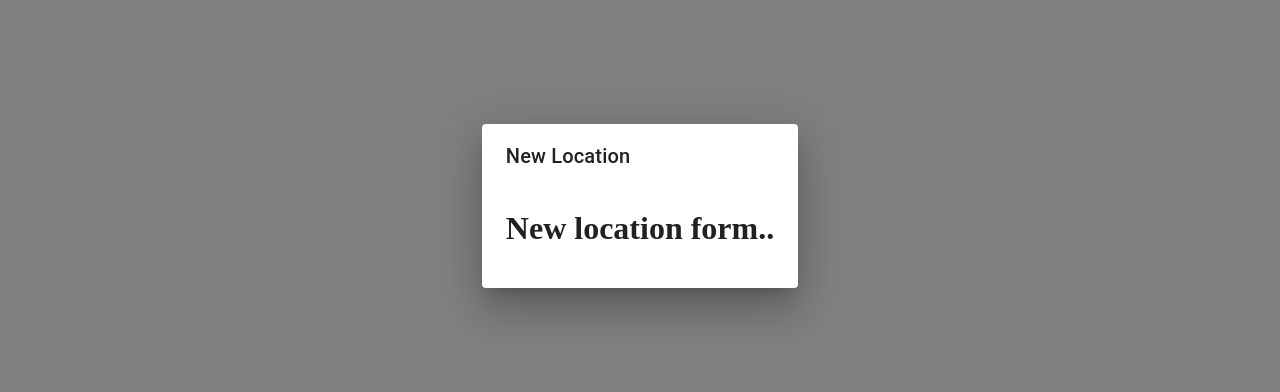
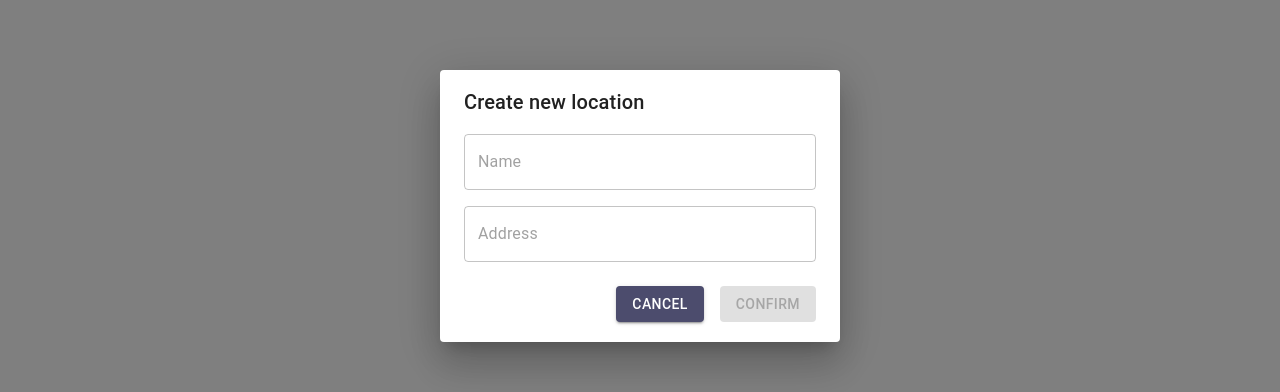
Before and after one commit to yamin227580/food-pos, a Next.js app: page /backoffice/locations in a window 1280 px wide. Both pictures are taken after a click on the button "NEW LOCATION". Shown: the part 194-586 px from the top of the page. Built offline with nearby package versions, Linux system fonts and the light colour scheme; no server answers.

Commit message:
show_selectedLocation_created_newLocation_And_render_allLocation_withItemCard

```diff
--- /dev/null
+++ b/src/components/ItemCard.tsx
@@ -0,0 +1,70 @@
+import { Paper, Typography } from "@mui/material";
+import Link from "next/link";
+import { ReactNode } from "react";
+
+interface Props {
+  icon: ReactNode;
+  title: string;
+  href?: string;
+  subtitle?: string;
+}
+
+const ItemCard = ({ icon, title, href, subtitle }: Props) => {
+  if (href) {
+    return (
+      <Link href={href} style={{ textDecoration: "none", color: "#000000" }}>
+        <Paper
+          elevation={2}
+          sx={{
+            width: 170,
+            height: 170,
+            p: 2,
+            display: "flex",
+            flexDirection: "column",
+            justifyContent: "center",
+            alignItems: "center",
+            m: 2,
+          }}
+        >
+          {icon}
+          <Typography sx={{ color: "#4C4C6D", fontWeight: "700" }}>
+            {title}
+          </Typography>
+          {subtitle && (
+            <Typography sx={{ color: "#4C4C6D", fontSize: 14 }}>
+              {subtitle}
+            </Typography>
+          )}
+        </Paper>
+      </Link>
+    );
+  }
+
+  return (
+    <Paper
+      elevation={2}
+      sx={{
+        width: 170,
+        height: 170,
+        p: 2,
+        display: "flex",
+        flexDirection: "column",
+        justifyContent: "center",
+        alignItems: "center",
+        m: 2,
+      }}
+    >
+      {icon}
+      <Typography sx={{ color: "#4C4C6D", fontWeight: "700" }}>
+        {title}
+      </Typography>
+      {subtitle && (
+        <Typography sx={{ color: "#4C4C6D", fontSize: 14 }}>
+          {subtitle}
+        </Typography>
+      )}
+    </Paper>
+  );
+};
+
+export default ItemCard;
--- a/src/components/NewLocation.tsx
+++ b/src/components/NewLocation.tsx
@@ -1,18 +1,81 @@
-import { Dialog, DialogContent, DialogTitle } from "@mui/material";
-import { Dispatch, SetStateAction } from "react";
+import { useAppDispatch } from "@/store/hooks";
+import { createNewLocation } from "@/store/slices/locationSlice";
+import {
+  Box,
+  Button,
+  Dialog,
+  DialogContent,
+  DialogTitle,
+  TextField,
+} from "@mui/material";
+import { Dispatch, SetStateAction, useState } from "react";
 
 interface Props {
   open: boolean;
   setOpen: Dispatch<SetStateAction<boolean>>;
 }
+
 const NewLocation = ({ open, setOpen }: Props) => {
+  const [newLocation, setNewLocation] = useState({ name: "", address: "" });
+  const dispatch = useAppDispatch();
+
   return (
-    <Dialog open={open} onClick={() => setOpen(false)}>
-      <DialogTitle>New Location </DialogTitle>
+    <Dialog
+      open={open}
+      onClose={() => setOpen(false)}
+      sx={{
+        "& .MuiDialog-container": {
+          "& .MuiPaper-root": {
+            width: "100%",
+            maxWidth: "400px", // Set your width here
+          },
+        },
+      }}
+    >
+      <DialogTitle>Create new location</DialogTitle>
       <DialogContent>
-        <h1>New location form..</h1>
+        <Box sx={{ display: "flex", flexDirection: "column" }}>
+          <TextField
+            placeholder="Name"
+            sx={{ mb: 2 }}
+            onChange={(evt) =>
+              setNewLocation({ ...newLocation, name: evt.target.value })
+            }
+          />
+          <TextField
+            placeholder="Address"
+            onChange={(evt) =>
+              setNewLocation({ ...newLocation, address: evt.target.value })
+            }
+          />
+          <Box sx={{ display: "flex", justifyContent: "flex-end", mt: 3 }}>
+            <Button
+              variant="contained"
+              sx={{ width: "fit-content", mr: 2 }}
+              onClick={() => setOpen(false)}
+            >
+              Cancel
+            </Button>
+            <Button
+              disabled={newLocation.name && newLocation.address ? false : true}
+              variant="contained"
+              sx={{ width: "fit-content" }}
+              onClick={() => {
+                dispatch(
+                  createNewLocation({
+                    ...newLocation,
+                    onSuccess: () => setOpen(false),
+                  })
+                );
+              }}
+            >
+              Confirm
+            </Button>
+          </Box>
+        </Box>
       </DialogContent>
     </Dialog>
   );
 };
+
 export default NewLocation;
--- /dev/null
+++ b/src/pages/api/location/index.ts
@@ -0,0 +1,29 @@
+import { prisma } from "@/utils/db";
+import type { NextApiRequest, NextApiResponse } from "next";
+import { getServerSession } from "next-auth";
+import { authOptions } from "../auth/[...nextauth]";
+
+export default async function handler(
+  req: NextApiRequest,
+  res: NextApiResponse
+) {
+  const method = req.method;
+  if (method === "POST") {
+    const session = await getServerSession(req, res, authOptions);
+    if (!session) return res.status(401).send("Unauthorized.");
+    const user = session.user; // next-auth
+    const email = user?.email as string;
+    const dbUser = await prisma.user.findUnique({ where: { email } });
+    if (!dbUser) return res.status(401).send("Unauthorized.");
+    const companyId = dbUser.companyId;
+    const { name, address } = req.body;
+    // data validation
+    const isValid = name && address;
+    if (!isValid) return res.status(400).send("Bad request.");
+    const createdLocation = await prisma.location.create({
+      data: { name, address, companyId },
+    });
+    return res.status(200).json(createdLocation);
+  }
+  res.status(405).send("Method now allowed.");
+}
--- a/src/pages/backoffice/locations/index.tsx
+++ b/src/pages/backoffice/locations/index.tsx
@@ -1,6 +1,8 @@
+import ItemCard from "@/components/ItemCard";
 import NewLocation from "@/components/NewLocation";
 import { useAppSelector } from "@/store/hooks";
-import { Box, Button, Typography } from "@mui/material";
+import LocationOnIcon from "@mui/icons-material/LocationOn";
+import { Box, Button } from "@mui/material";
 import { useState } from "react";
 
 const LocationPage = () => {
@@ -13,9 +15,11 @@ const LocationPage = () => {
           New location
         </Button>
       </Box>
-      {locations.map((item) => (
-        <Typography>{item.name}</Typography>
-      ))}
+      <Box sx={{ display: "flex", flexWrap: "wrap" }}>
+        {locations.map((item) => (
+          <ItemCard key={item.id} icon={<LocationOnIcon />} title={item.name} />
+        ))}
+      </Box>
       <NewLocation open={open} setOpen={setOpen} />
     </Box>
   );
--- a/src/store/slices/locationSlice.ts
+++ b/src/store/slices/locationSlice.ts
@@ -1,11 +1,31 @@
-import { LocationSlice } from "@/types/location";
-import { createSlice } from "@reduxjs/toolkit";
+import { CreateNewLocationOptions, LocationSlice } from "@/types/location";
+import { config } from "@/utils/config";
+import { createAsyncThunk, createSlice } from "@reduxjs/toolkit";
 
 const initialState: LocationSlice = {
   items: [],
   isLoading: false,
   error: null,
 };
+
+export const createNewLocation = createAsyncThunk(
+  "location/createNewLocation",
+  async (options: CreateNewLocationOptions, thunkApi) => {
+    const { name, address, onSuccess, onError } = options;
+    try {
+      const response = await fetch(`${config.apiBaseUrl}/location`, {
+        method: "POST",
+        headers: { "content-type": "application/json" },
+        body: JSON.stringify({ name, address }),
+      });
+      const createdLocation = await response.json();
+      thunkApi.dispatch(addLocation(createdLocation));
+      onSuccess && onSuccess();
+    } catch (err) {
+      onError && onError();
+    }
+  }
+);
 
 const locationSlice = createSlice({
   name: "location",
@@ -14,8 +34,11 @@ const locationSlice = createSlice({
     setLocations: (state, action) => {
       state.items = action.payload;
     },
+    addLocation: (state, action) => {
+      state.items = [...state.items, action.payload];
+    },
   },
 });
 
-export const { setLocations } = locationSlice.actions;
+export const { setLocations, addLocation } = locationSlice.actions;
 export default locationSlice.reducer;
--- a/src/types/location.ts
+++ b/src/types/location.ts
@@ -9,3 +9,7 @@ export interface LocationSlice {
   isLoading: boolean;
   error: Error | null;
 }
+export interface CreateNewLocationOptions extends BaseOptions {
+  name: string;
+  address: string;
+}
```
Also changed, not shown: src/pages/backoffice/settings/index.tsx (+17 -1 lines).
